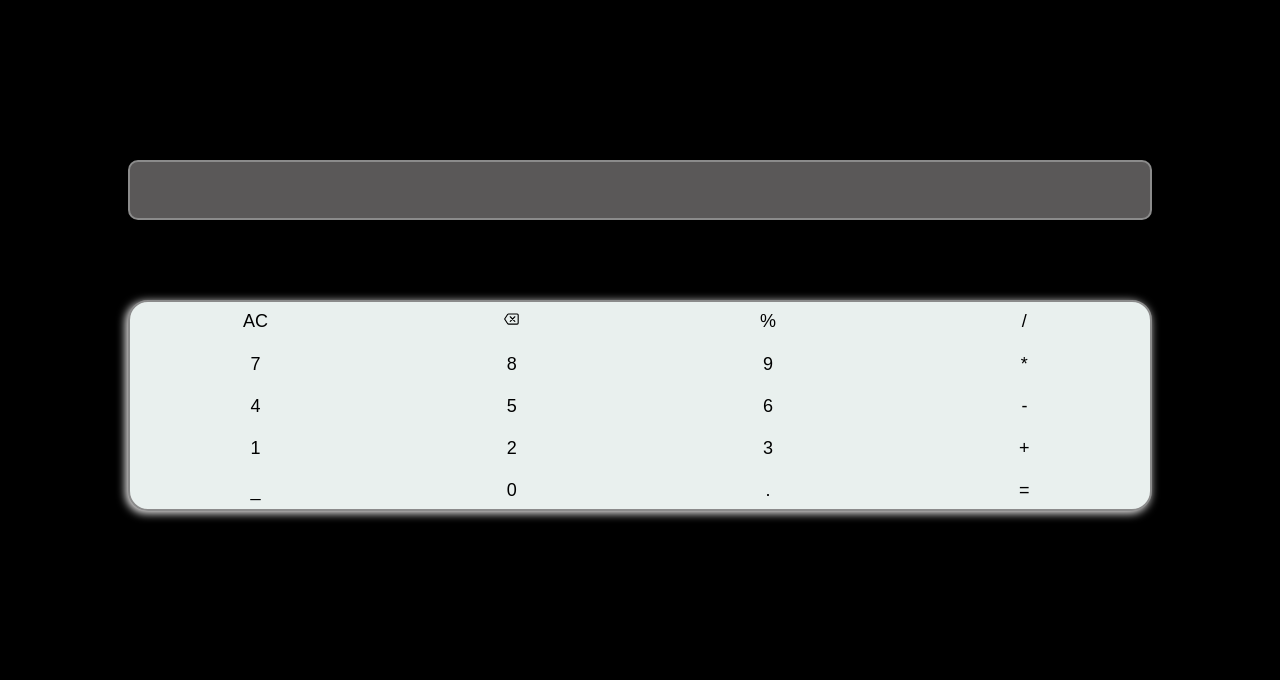
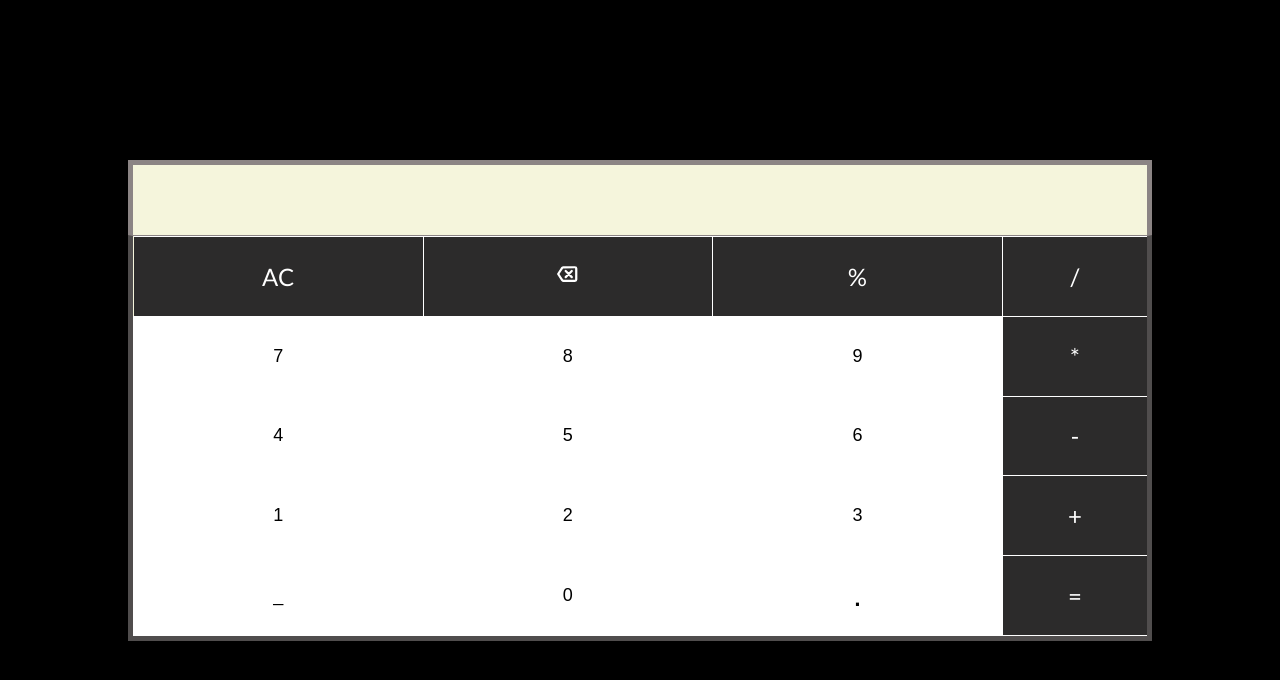
Before and after one commit to HeyItsMeBJ/calculator, a plain HTML site: page index.html in a window 1280 px wide. Drawn offline with nearby package versions, Linux system fonts and the light colour scheme.

Commit message:
Update index.html

```diff
--- a/index.html
+++ b/index.html
@@ -5,7 +5,7 @@
     <title>Calc</title>
     <meta charset="UTF-8">
     <meta name="viewport" content="width=device-width, initial-scale=1.0">
-    <link rel="stylesheet" href="/style.css" />
+<!--     <link rel="stylesheet" href="/style.css" /> -->
 </head>
 
 <body>
@@ -14,34 +14,42 @@
         <div id="calc"></div>
     </div>
     <div id="box">
-        <button id="ac" onclick="ac()">AC</button>
+        <table id="tab">
+            <tr class="signr">
+                <td class="sign" id="pac"><button id="ac" onclick="ac()">AC</button></td>
+                <td class="sign">
                     <button id="x" onclick="back()">
                         <ion-icon name="backspace-outline"></ion-icon>
                     </button>
-        <button id="perc">%</button>
-        <button id="divi" onclick="divi()">/</button>
-
-
-        <button id="7" onclick="seven()">7</button>
-        <button id="8" onclick="eight()">8</button>
-        <button id="9" onclick="nine()">9</button>
-        <button id="mul" onclick="mul()">*</button>
-
-        <button id="4" onclick="four()">4</button>
-        <button id="5" onclick="five()">5</button>
-        <button id="6" onclick="six()">6</button>
-        <button id="sub" onclick="sub()">-</button>
-
-        <button id="1" onclick="one()">1</button>
-        <button id="2" onclick="two()">2</button>
-        <button id="3" onclick="three()">3</button>
-        <button id="add" onclick="add()">+</button>
-
-        <button id="blank">_</button>
-        <button id="0" onclick="zero()">0</button>
-        <button id="dot" onclick="dot()">.</button>
-        <button id="equal" onclick="equal()">=</button>
-
+                </td>
+                <td class="sign"> <button id="perc" onclick="perc()">%</button></td>
+                <td class="sign"><button id="divi" onclick="divi()">/</button></td>
+            </tr>
+            <tr>
+                <td><button id="7" onclick="seven()">7</button></td>
+                <td><button id="8" onclick="eight()">8</button></td>
+                <td><button id="9" onclick="nine()">9</button></td>
+                <td class="sign"> <button id="mul" onclick="mul()">*</button></td>
+            </tr>
+            <tr>
+                <td> <button id="4" onclick="four()">4</button></td>
+                <td><button id="5" onclick="five()">5</button></td>
+                <td><button id="6" onclick="six()">6</button></td>
+                <td class="sign"><button id="sub" onclick="sub()">-</button></td>
+            </tr>
+            <tr>
+                <td><button id="1" onclick="one()">1</button></td>
+                <td><button id="2" onclick="two()">2</button></td>
+                <td><button id="3" onclick="three()">3</button></td>
+                <td class="sign"><button id="add" onclick="add()">+</button></td>
+            </tr>
+            <tr>
+                <td><button id="blank">_</button></td>
+                <td><button id="0" onclick="zero()">0</button></td>
+                <td><button id="dot" onclick="dot()">.</button></td>
+                <td class="sign"><button id="equal" onclick="equal()">=</button></td>
+            </tr>
+        </table>
     </div>
     <style>body {
     margin: 0px;
@@ -49,211 +57,292 @@
 
 }
 
-#box button {
-    display: inline-block;
-    justify-self: center;
-    /* align-self: center; */
-    font-size: 18px;
-    padding-top: 8px;
-    padding-bottom: 8px;
-    padding-left: 0px;
-    padding-right: 0px;
+#box {
+    position: relative;
+    margin: 0vh 10vw;
 
-    border: none;
-    background-color: rgb(233, 240, 238);
+    height: 50vh;
+     border-top: 1px rgb(139, 132, 132) solid;
+    border-bottom: 5px rgb(80, 77, 77) solid;
+    border-left: 5px rgb(80, 77, 77) solid;
+    border-right: 5px rgb(80, 77, 77) solid;
+
 
 }
 
-
-#box {
-
-    margin-left:  10vw;
-    margin-right: 10vw;
-    margin-top: 10vh;
-    background-color: rgb(233, 240, 238);
-    gap: 5px 5px;
-    border: 2px rgb(139, 139, 139) solid;
-    border-radius: 20px;
-    box-shadow: -2px 2px 10px rgb(255, 254, 254);
-    display: grid;
-    grid-template-columns: repeat(4, 1fr);
+#tab {
+    position: absolute;
+    background-color: beige;
+    width: 100%;
+    height: 100%;
+    border-collapse: collapse;
+    border-spacing: 0px;
 }
 
-#box button:active {
-    background-color: rgb(199, 201, 199);
-    padding: 8px 20px;
-    border-radius: 30%;
-    box-shadow: -2px 2px 10px rgb(199, 201, 199);
+td {
+    position: relative;
+    padding: 0px;
+    border: 1px white solid;
+    border-spacing: 3px;
+
 }
 
-#io{
-    background-color: rgba(95, 93, 93, 0.952);
+td button {
+
+    position: absolute;
+    top: 0px;
+    border: none;
+    font-size: large;
+    background-color: white;
+
+
+    width: 100%;
+    height: 100%;
+}
+
+.sign button {
+    background-color: rgb(44, 43, 43);
+    color: white;
+    font-weight: 550;
+    font-size: 24px;
+    font-family: 'Trebuchet MS', 'Lucida Sans Unicode', 'Lucida Grande', 'Lucida Sans', Arial, sans-serif;
+
+}
+
+.sign {
+    border-right: none;
+}
+
+#dot {
+    font-size: xx-large;
+}
+#pac{
+    border-left: none ;
+}
+#x {
+    --ionicon-stroke-width: 48px;
+    font-size: 24px;
+}
+button:active{
+    background-color: rgb(173, 175, 173);
+    transition: .1s;
+}
+.sign button:active{
+    color: rgb(193, 197, 197);
+    background-color: rgb(83, 80, 79);
+    transition: .1s;
+}
+#io {
+    position: relative;
+    background-color: beige;
+
     margin-left: 10vw;
     margin-right: 10vw;
     margin-top: 20vh;
-   height: 56px;
-   border-radius: 10px;
-    border: 2px rgb(139, 139, 139) solid;
-    color: rgb(250, 255, 250);
+    height: 70px;
+    /* border-radius: 10px; */
+    border: 5px rgb(139, 132, 132) solid;
+    border-bottom: 0px;
+    border-top: 5px rgb(139, 132, 132) own solid;
+
+    color: rgb(0, 0, 0);
     font-weight: 700;
+    /* font-size: xx-large; */
 
 }
-#io div{
-    padding-top: 5px;
-    padding-bottom: 5px;
+
+#ans{
+    position: absolute;
+    right: 5%;
+    top:4px;
+    font-size: large;
+
+    /* background-color: aqua; */
 
 }
-#ans{
-    font-size: x-small;
-    font-weight: 100;
+
+#calc{
+     position: absolute;
+     right: 0;
+     bottom: 0;
+     font-size: xx-large;
+
+     font-family: pixel 'Franklin Gothic Medium', 'Arial Narrow', Arial, sans-serif;
+/* background-color: blue; */
 }
+
+
+
+
+
+
+
+
+
 </style>
+
     <script type="module" src="https://unpkg.com/ionicons@7.1.0/dist/ionicons/ionicons.esm.js"></script>
     <script nomodule src="https://unpkg.com/ionicons@7.1.0/dist/ionicons/ionicons.js"></script>
-    <script>const calculation=document.getElementById('calc');
-const result=document.getElementById('ans');
-var dis=0;
-var num=0;
-var operator='+';
+    <script>const calculation = document.getElementById('calc');
+const result = document.getElementById('ans');
+var dis = 0;
+var num = 0;
+var operator = '+';
 
-var ans=0*1;
+var ans = 0 * 1;
 const zero = () => {
     checkEqual();
-    dis=dis + '0';
-    num+= '0';
-    calculation.innerHTML=dis;
+    dis = dis + '0';
+    num += '0';
+    calculation.innerHTML = dis;
 }
 const one = () => {
     checkEqual();
-    dis=dis + '1';
-    num+= '1';
-    calculation.innerHTML=dis;
+    dis = dis + '1';
+    num += '1';
+    calculation.innerHTML = dis;
 }
 const two = () => {
     checkEqual();
-    num+= '2';
-    dis=dis + '2';
-    calculation.innerHTML=dis;
+    num += '2';
+    dis = dis + '2';
+    calculation.innerHTML = dis;
 }
 const three = () => {
     checkEqual();
-    num+= '3';
-    dis=dis + '3';
-    calculation.innerHTML=dis;
+    num += '3';
+    dis = dis + '3';
+    calculation.innerHTML = dis;
 }
 const four = () => {
     checkEqual();
-    num+= '4';
-    dis=dis + '4';
-    calculation.innerHTML=dis;
+    num += '4';
+    dis = dis + '4';
+    calculation.innerHTML = dis;
 }
 const five = () => {
     checkEqual();
-    num+= '5';
-    dis=dis + '5';
-    calculation.innerHTML=dis;
+    num += '5';
+    dis = dis + '5';
+    calculation.innerHTML = dis;
 }
 const six = () => {
     checkEqual();
-    num+= '6';
-    dis=dis + '6';
-    calculation.innerHTML=dis;
+    num += '6';
+    dis = dis + '6';
+    calculation.innerHTML = dis;
 }
 const seven = () => {
     checkEqual();
-    num+= '7';
-    dis=dis + '7';
-    calculation.innerHTML=dis;
+    num += '7';
+    dis = dis + '7';
+    calculation.innerHTML = dis;
 }
 const eight = () => {
     checkEqual();
-    num+= '8';
-    dis=dis + '8';
-    calculation.innerHTML=dis;
+    num += '8';
+    dis = dis + '8';
+    calculation.innerHTML = dis;
 }
 const nine = () => {
     checkEqual();
-    num+= '9';
-    dis=dis + '9';
-    calculation.innerHTML=dis;
+    num += '9';
+    dis = dis + '9';
+    calculation.innerHTML = dis;
 }
-const dot=()=>{
+const dot = () => {
     checkEqual();
-     num+= '.';
-    dis=dis + '.';
-    calculation.innerHTML=dis;
+    num += '.';
+    dis = dis + '.';
+    calculation.innerHTML = dis;
+}
+const perc=()=>{
+
+    var tem= num.length;
+     num/=100;
+     num+='1';
+     num=num.slice(0,num.length-1);
+    dis = dis.slice(0, dis.length - tem+1);
+    dis+=num;
+    calculation.innerHTML = dis;
+
+
 }
 const add = () => {
     decide();
-    operator='+';
-     dis=dis + '+';
-    calculation.innerHTML=dis;
+    operator = '+';
+    dis = dis + '+';
+    calculation.innerHTML = dis;
 
 }
 const sub = () => {
     decide();
-    operator='-';
-     dis=dis + '-';
-    calculation.innerHTML=dis;
+    operator = '-';
+    dis = dis + '-';
+    calculation.innerHTML = dis;
 
 }
 const mul = () => {
     decide();
-    operator='*';
-     dis=dis + '*';
-    calculation.innerHTML=dis;
+    operator = '*';
+    dis = dis + '*';
+    calculation.innerHTML = dis;
 
 }
 const divi = () => {
     decide();
-    operator='/';
-   dis=dis + '/';
-    calculation.innerHTML=dis;
+    operator = '/';
+    dis = dis + '/';
+    calculation.innerHTML = dis;
 }
 const equal = () => {
     decide();
-    operator='+';
-    result.innerHTML=dis;
-    dis=ans;
-    calculation.innerHTML=ans;
+    operator = '+';
+    result.innerHTML = dis+' =';
+    dis = ans;
+    calculation.innerHTML = ans;
     // ans=0*1;
 
 }
-const checkEqual=()=>{
-    if(dis==ans){
-        dis=0;
-        ans=0*1;
-        calculation.innerHTML=dis;
-    result.innerHTML=ans;
+const checkEqual = () => {
+
+    // console.log(   ` ${ans}, ${dis}`);
+    if (dis === ans) {
+        dis = 0;
+        ans = 0 * 1;
+        calculation.innerHTML = dis;
+        result.innerHTML = ans;
 
     }
 }
 
 const decide = () => {
-    var temp=Number(num);
+    var temp = Number(num);
     //    console.log(num,operator);
-    if(operator=='+')ans+=temp;
-    if(operator=='*')ans*=temp;
-    if(operator=='/')ans/=temp;
-    if(operator=='-')ans-=temp;
+    if (operator == '+') ans += temp;
+    if (operator == '*') ans *= temp;
+    if (operator == '/') ans /= temp;
+    if (operator == '-') ans -= temp;
     // console.log(ans);
-     num=0*1;
+    num = 0 * 1;
 
 }
-const back=()=>{
-dis=dis.slice(0,dis.length-1);
-if(num!=0)num=num.slice(0,num.length-1);
-ans=ans.slice(0,ans.length-1);
+const back = () => {
+    dis = dis.slice(0, dis.length - 1);
+    if (num != 0) num = num.slice(0, num.length - 1);
+    var tem=ans+'1';
+    tem = tem.slice(0, ans.length - 2);
+    ans=tem*1;
 
-    calculation.innerHTML=dis;
+    calculation.innerHTML = dis;
 
 }
-const ac=()=>{
-    dis=0;
-    num=0;
-    ans=0*1;
-    result.innerHTML=ans;
-    calculation.innerHTML=dis;
+const ac = () => {
+    dis = 0;
+    num = 0;
+    ans = 0 * 1;
+    result.innerHTML = ans;
+    calculation.innerHTML = dis;
 
 }
 
```
Lines whose indentation alone changed are shown as unchanged.
